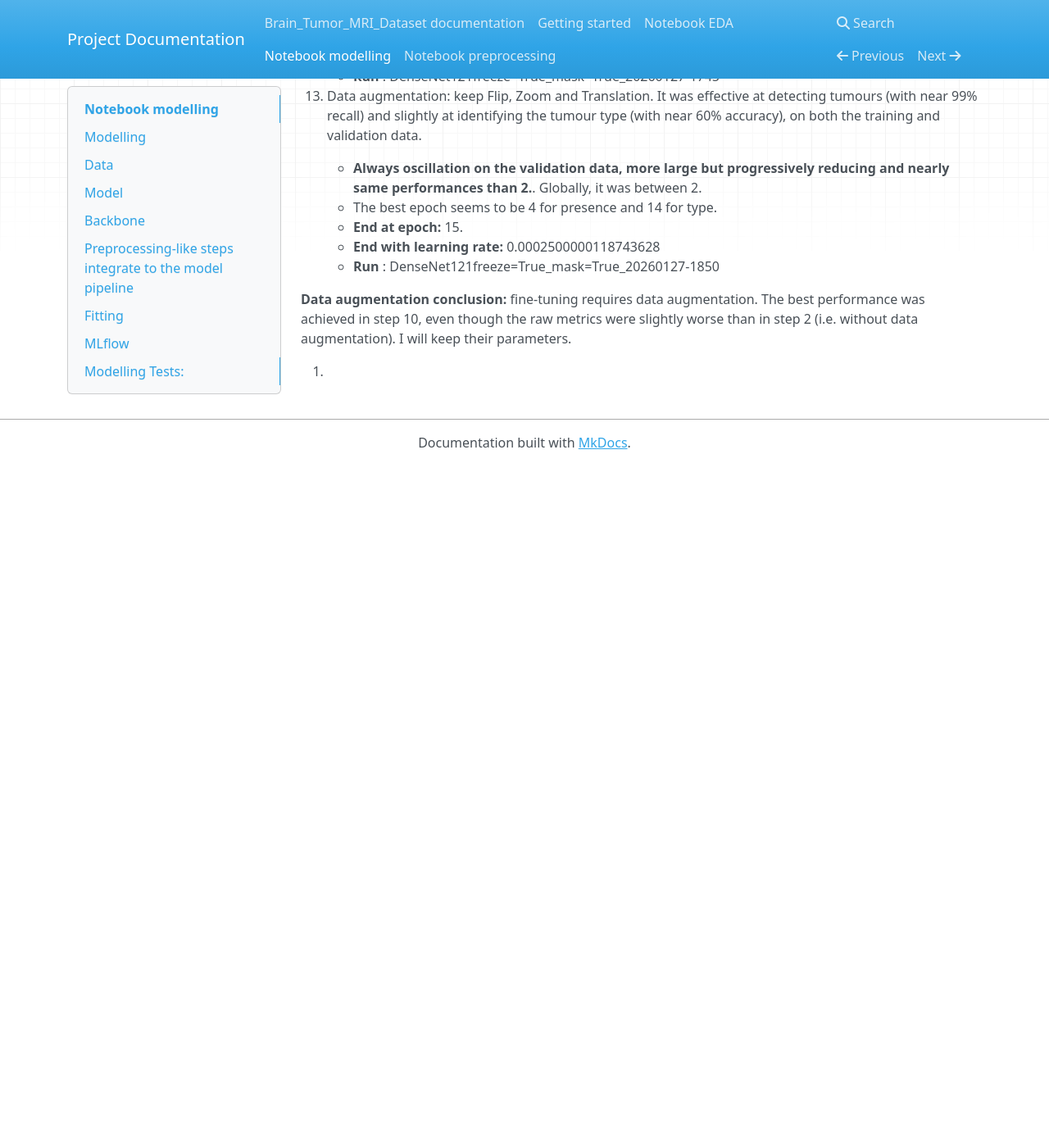
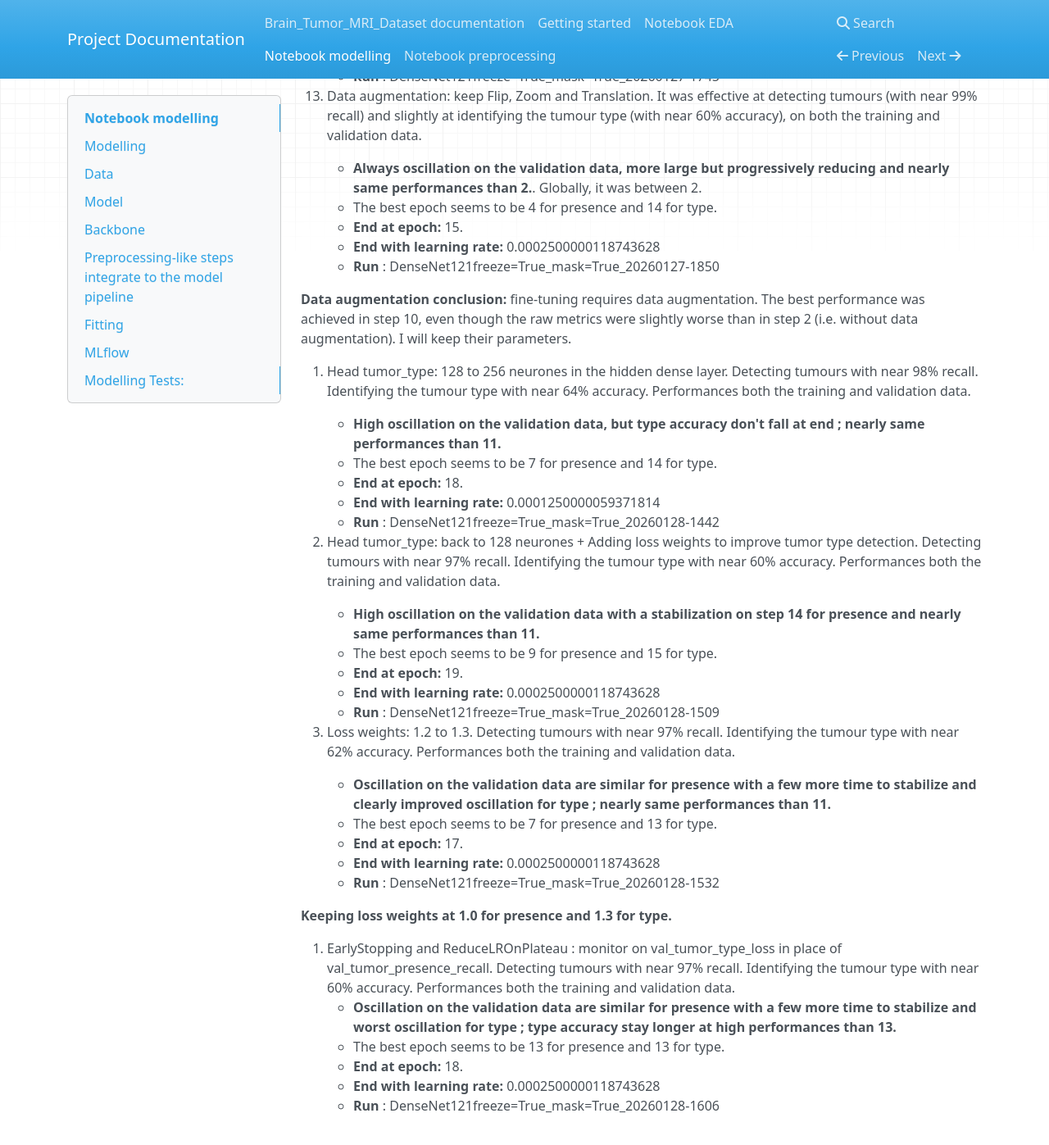
Before and after one commit to Jeremy-Duval-PhD/Brain_Tumor_MRI_Dataset, an MkDocs documentation site: the page built from docs/docs/notebook_modelling.md, in a window 1280 px wide and 1400 px high, scrolled down 4991 px. Shown: the top 1397 px of the window at 82% size. Built offline with MkDocs 1.6.1, drawn with Linux system fonts in a browser that asks for light colours; nearby versions of some CDN libraries; before the commit the page ends 5559 px from its top, so only the background shows below that.

Commit message:
WIP: modelling: add loss_weight + new experiences

```diff
--- a/docs/docs/notebook_modelling.md
+++ b/docs/docs/notebook_modelling.md
@@ -189,4 +189,32 @@ For each run, I use the *autolog* function and log model and hyperparameters. It
 
 **Data augmentation conclusion:** fine-tuning requires data augmentation. The best performance was achieved in step 10, even though the raw metrics were slightly worse than in step 2 (i.e. without data augmentation). I will keep their parameters.
 
-12.
+12. Head tumor_type: 128 to 256 neurones in the hidden dense layer. Detecting tumours with near 98% recall. Identifying the tumour type with near 64% accuracy. Performances both the training and validation data.
+	- **High oscillation on the validation data, but type accuracy don't fall at end ; nearly same performances than 11.**
+	- The best epoch seems to be 7 for presence and 14 for type.
+	- **End at epoch:** 18.
+	- **End with learning rate:** 0.0001250000059371814
+	- **Run** : DenseNet121freeze=True_mask=True_20260128-1442
+
+13. Head tumor_type: back to 128 neurones + Adding loss weights to improve tumor type detection. Detecting tumours with near 97% recall. Identifying the tumour type with near 60% accuracy. Performances both the training and validation data.
+	- **High oscillation on the validation data with a stabilization on step 14 for presence and nearly same performances than 11.**
+	- The best epoch seems to be 9 for presence and 15 for type.
+	- **End at epoch:** 19.
+	- **End with learning rate:** 0.0002500000118743628
+	- **Run** : DenseNet121freeze=True_mask=True_20260128-1509
+
+13. Loss weights: 1.2 to 1.3. Detecting tumours with near 97% recall. Identifying the tumour type with near 62% accuracy. Performances both the training and validation data.
+	- **Oscillation on the validation data are similar for presence with a few more time to stabilize and clearly improved oscillation for type ; nearly same performances than 11.**
+	- The best epoch seems to be 7 for presence and 13 for type.
+	- **End at epoch:** 17.
+	- **End with learning rate:** 0.0002500000118743628
+	- **Run** : DenseNet121freeze=True_mask=True_20260128-1532
+
+**Keeping loss weights at 1.0 for presence and 1.3 for type.**
+
+14. EarlyStopping and ReduceLROnPlateau : monitor on val_tumor_type_loss in place of val_tumor_presence_recall. Detecting tumours with near 97% recall. Identifying the tumour type with near 60% accuracy. Performances both the training and validation data.
+	- **Oscillation on the validation data are similar for presence with a few more time to stabilize and worst oscillation for type ; type accuracy stay longer at high performances than 13.**
+	- The best epoch seems to be 13 for presence and 13 for type.
+	- **End at epoch:** 18.
+	- **End with learning rate:** 0.0002500000118743628
+	- **Run** : DenseNet121freeze=True_mask=True_20260128-1606
```
Also changed, not shown: 1 other file.
